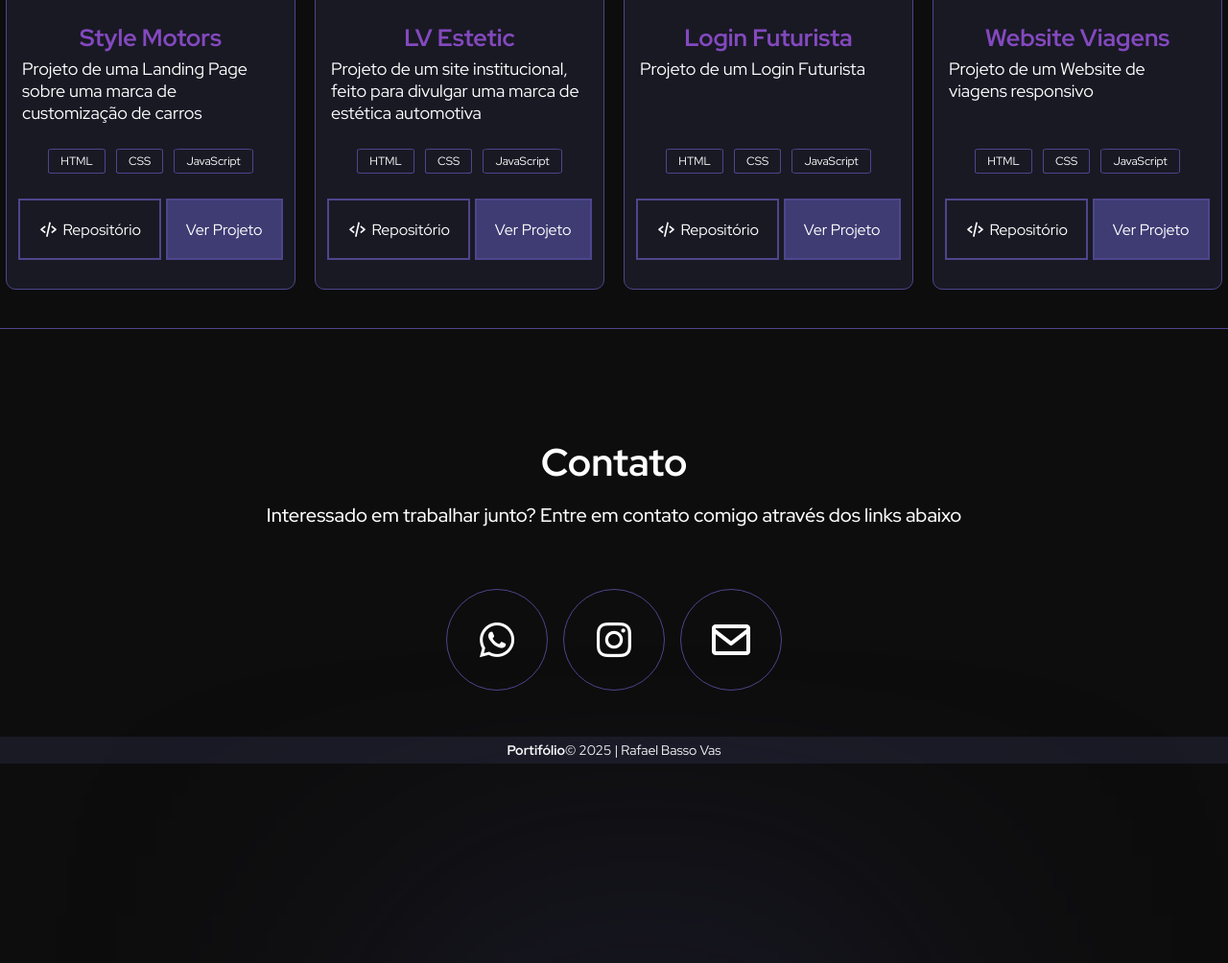
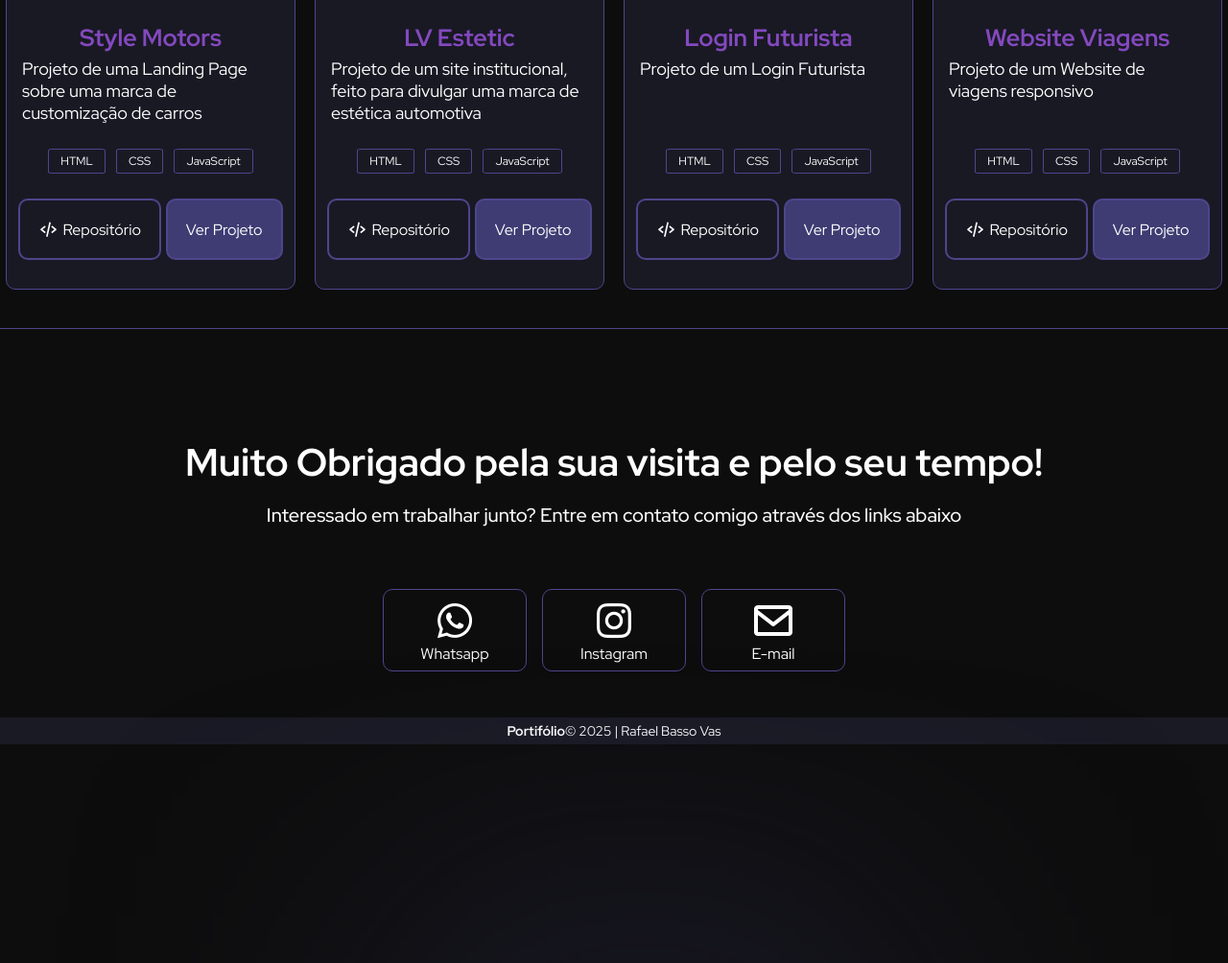
Before and after one commit to RafaelVas-dev/Portifolio, a plain HTML site: page index.html in a window 1280 px wide. Shown: the part 1372-2376 px from the top of the page at 96% size. Drawn offline with nearby package versions, Linux system fonts and the light colour scheme.

Commit message:
Alterando estilo da section "Contato"

```diff
--- a/assets/css/sections/contato.css
+++ b/assets/css/sections/contato.css
@@ -29,13 +29,15 @@
 }
 
 .link-cont a {
-    width: 4rem;
+    color: var(--branco);
+    width: 8rem;
     height: 4rem;
-    padding: 20px;
-    border-radius: 50%;
+    padding: 10px;
+    border-radius: 10px;
     display: flex;
     align-items: center;
     justify-content: center;
+    flex-direction: column;
     margin: 0 0.5rem;
     border: 1px solid var(--borda);
     transition: 0.4s;
--- a/assets/css/sections/projetos.css
+++ b/assets/css/sections/projetos.css
@@ -106,6 +106,7 @@
 .proje-links a{
     padding: 1.2rem;
     color: var(--branco);
+    border-radius: 10px;
     border: 2px solid var(--borda);
 }
 
--- a/index.html
+++ b/index.html
@@ -245,14 +245,26 @@
         <section id="contato" class="cont">
 
             <div class="cont-header">
-                <h1>Contato</h1>
+                <h1>Muito Obrigado pela sua visita e pelo seu tempo!</h1>
                 <p class="cont-info">Interessado em trabalhar junto? Entre em contato comigo através dos links abaixo</p>
             </div>
 
             <div class="link-cont">
-                <a href="https://wa.me/5511959923496" target="_blank" class="what" data-aos="zoom-in" data-aos-easing="ease-in-out"><i class='bx bxl-whatsapp'></i></a>
-                <a href="https://www.instagram.com/rafaelvasdev/" target="_blank" class="inst" data-aos="zoom-in" data-aos-easing="ease-in-out"><i class='bx bxl-instagram'></i></a>
-                <a href="mailto:rafaelvas.dev@gmail.com" target="_blank" class="email" data-aos="zoom-in" data-aos-easing="ease-in-out"><i class="bx bx-envelope"></i></a>
+
+                <a href="https://wa.me/5511959923496" target="_blank" class="what" data-aos="zoom-in" data-aos-easing="ease-in-out">
+                    <i class='bx bxl-whatsapp'></i>
+                    <p>Whatsapp</p>
+                </a>
+
+                <a href="https://www.instagram.com/rafaelvasdev/" target="_blank" class="inst" data-aos="zoom-in" data-aos-easing="ease-in-out">
+                    <i class='bx bxl-instagram'></i>
+                    <p>Instagram</p>
+                </a>
+
+                <a href="mailto:rafaelvas.dev@gmail.com" target="_blank" class="email" data-aos="zoom-in" data-aos-easing="ease-in-out">
+                    <i class="bx bx-envelope"></i>
+                    <p>E-mail</p>
+                </a>
             </div>
 
         </section>
```
